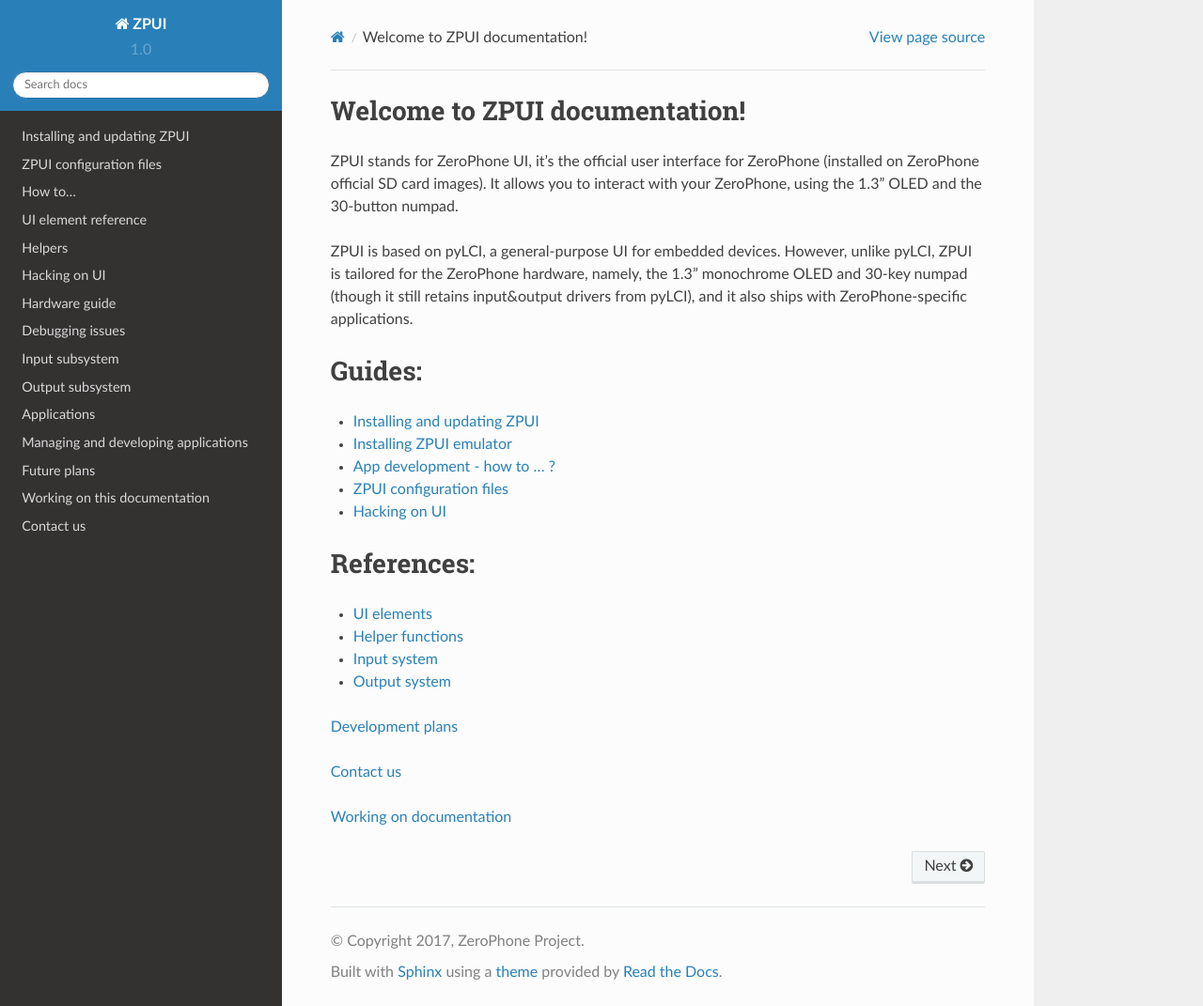
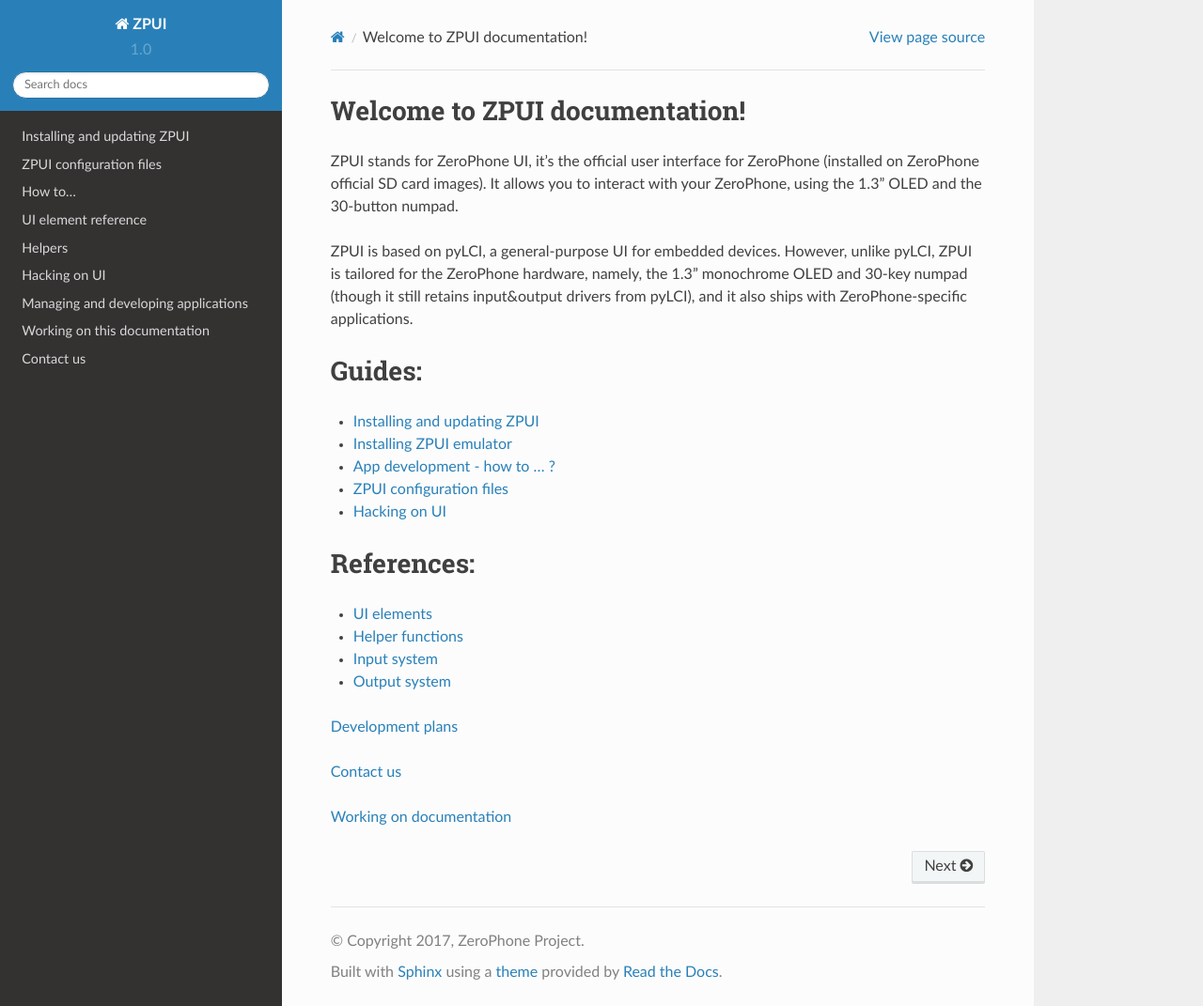
Before and after one commit to CRImier/pyLCI, a Sphinx documentation site: the page built from docs/index.rst, in a window 1280 px wide and 1071 px high. Shown: the whole window at 94% size. Built offline with Sphinx 7.4.7 and the Read the Docs theme 2.0.0, drawn with Linux system fonts in a browser that asks for light colours.

Commit message:
Removing links to files which are outdated from documentation

```diff
--- a/docs/index.rst
+++ b/docs/index.rst
@@ -43,12 +43,6 @@
    ui.rst
    helpers.rst
    hacking_ui.rst
-   hardware.rst
-   debugging.rst
-   input.rst
-   output.rst
-   apps.rst
    app_mgmt.rst
-   plans.rst
    docs_development.rst
    contact.rst
```
